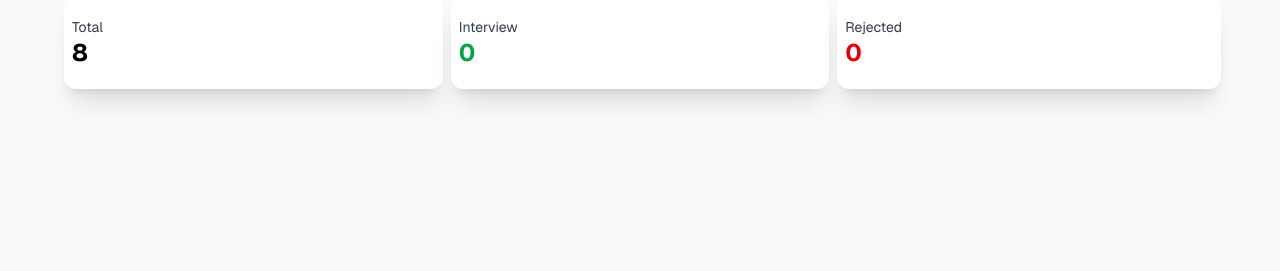
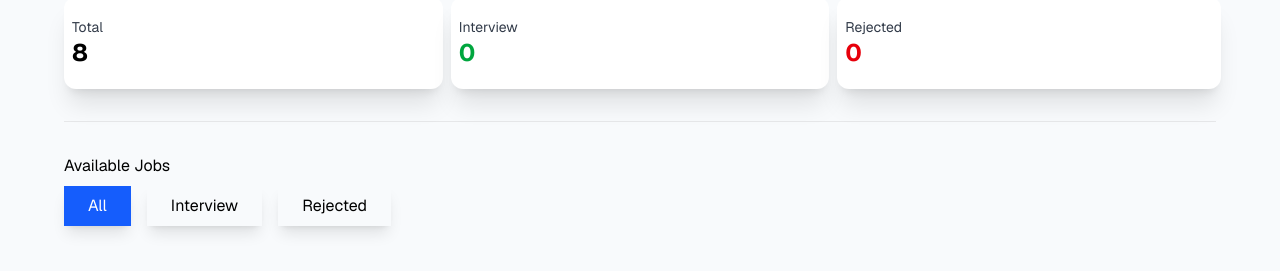
Before and after one commit to maria24680/Assignment4, a plain HTML site: page index.html in a window 1280 px wide. Shown: the part 79-350 px from the top of the page. Drawn offline with nearby package versions, Linux system fonts and the light colour scheme.

Commit message:
main done

```diff
--- a/index.html
+++ b/index.html
@@ -41,6 +41,15 @@
 
 </header>
 
+<hr class="my-8 text-[#E6E7E9]">
+<main class="my-5 space-y-2">
+        <h3>Available Jobs</h3>
+        <div class="flex gap-4">
+            <button class="px-6 py-2 bg-blue-600 text-white shadow-lg active:scale-75 transition-all duration-300">All</button>
+             <button class="px-6 py-2 text-black shadow-lg active:scale-75 transition-all duration-300">Interview</button>
+                         <button class="px-6 py-2 text-black shadow-lg active:scale-75 transition-all duration-300">Rejected</button>
+        </div>
+
 
 
 
```
